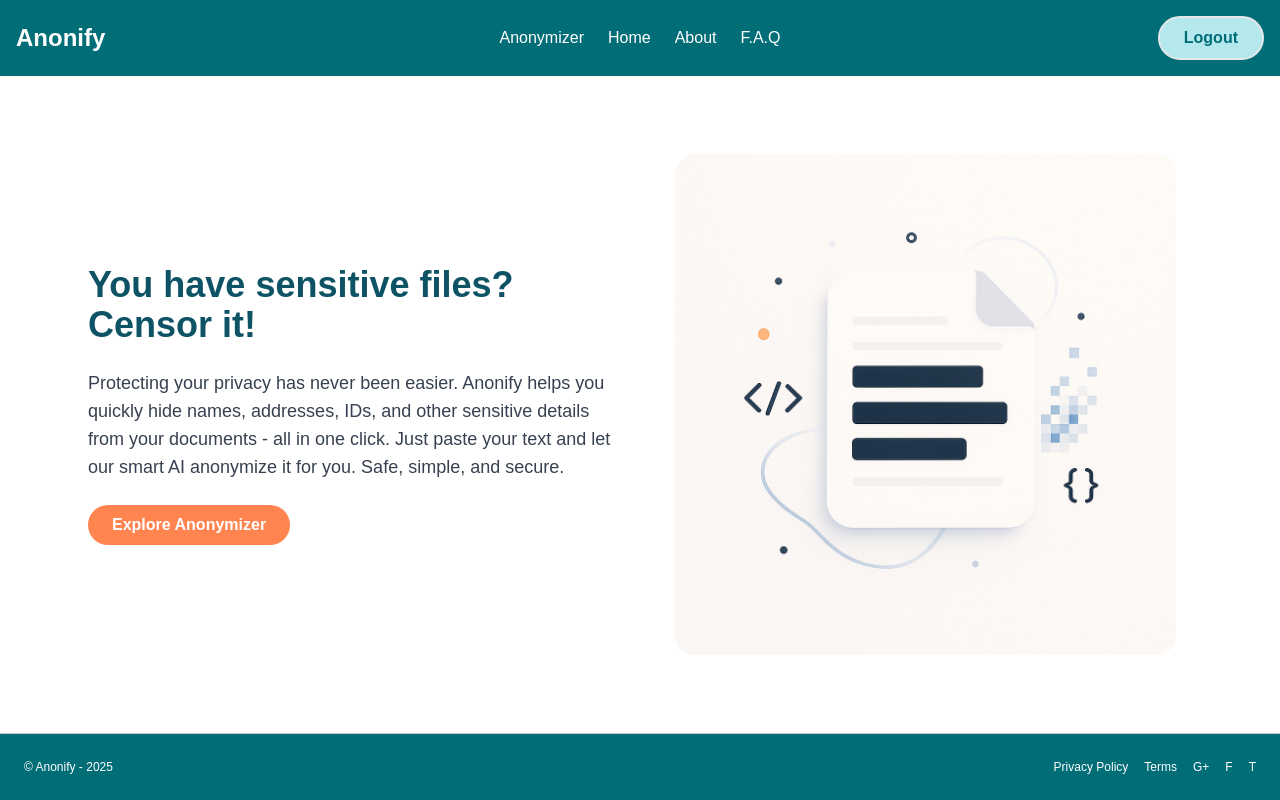
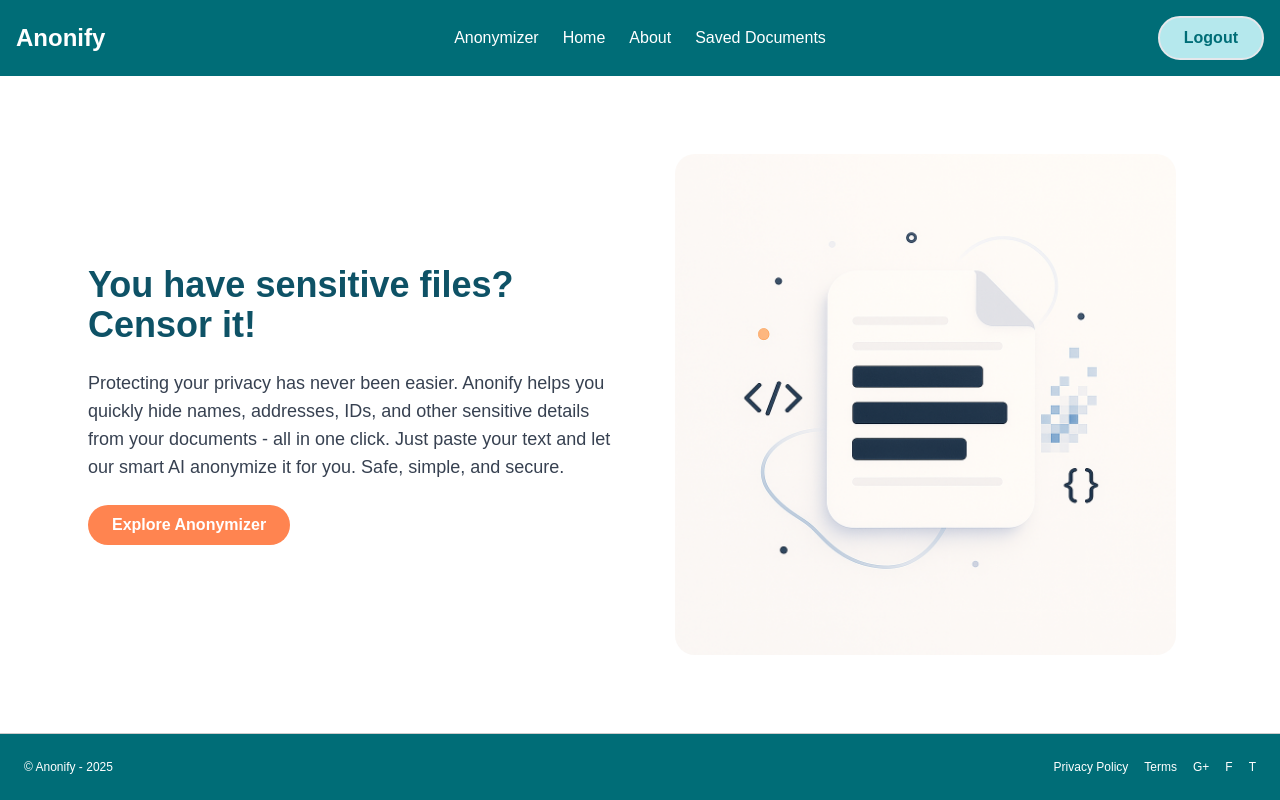
Before and after one commit to AdivEliyahu/Final-Project, a React (Create React App) app in the folder client/: page / in a window 1280 px wide. Built offline with nearby package versions, Linux system fonts and the light colour scheme; sample sign-in values are in the browser's storage.

Commit message:
Navbar link to saved docs

```diff
--- a/client/src/components/SavedDocuments/SavedDocuments.jsx
+++ b/client/src/components/SavedDocuments/SavedDocuments.jsx
@@ -2,7 +2,7 @@
 import { useAuth } from "../../context/AuthContext";
 import { toast } from "react-toastify";
 import axios from "axios";
-import { Pencil } from "lucide-react";
+import { Pencil, Download } from "lucide-react";
 
 function SavedDocuments() {
   const [userDocs, setUserDocs] = useState([]);
@@ -58,7 +58,7 @@
       <div className="flex pb-4 text-[#15143966] font-[600] ">
         <div className="w-1/3 pl-4">FILE NAME</div>
         <div className="w-1/3 text-center">LAST CHANGE</div>
-        <div className="w-1/3 text-right pr-4">Edit</div>
+        <div className="w-1/3 text-right pr-4">EDIT</div>
       </div>
       {currentDocs.map((doc, index) => (
         <div
@@ -74,11 +74,17 @@
           </div>
           <div className="w-1/3 text-center text-[#235F6B]">{doc[1]}</div>
           <div className="w-1/3 flex justify-end">
-            <button
-              className="text-orange-500 hover:text-orange-600"
-              onClick={() => alert("edit to be implemented")}
-            >
-              <Pencil size={20} />
+            <button className="text-orange-500 hover:text-orange-600">
+              <div className="flex gap-2 items-center ">
+                <Pencil
+                  className="transition-transform duration-200 hover:scale-125"
+                  onClick={() => alert("edit to be implemented")}
+                />
+                <Download
+                  className="transition-transform duration-200 hover:scale-125"
+                  onClick={() => alert("download to be implemented")}
+                />
+              </div>
             </button>
           </div>
         </div>
--- a/client/src/components/shared/Navbar.jsx
+++ b/client/src/components/shared/Navbar.jsx
@@ -91,11 +91,16 @@
             About
           </Link>
         </li>
-        <li>
-          <Link to="/" className="hover:text-[#83c5be] transition">
-            F.A.Q
-          </Link>
-        </li>
+        {user ? (
+          <li>
+            <Link
+              to="/saved-documents"
+              className="hover:text-[#83c5be] transition"
+            >
+              Saved Documents
+            </Link>
+          </li>
+        ) : null}
       </ul>
 
       {/* Desktop Auth Buttons */}
```
